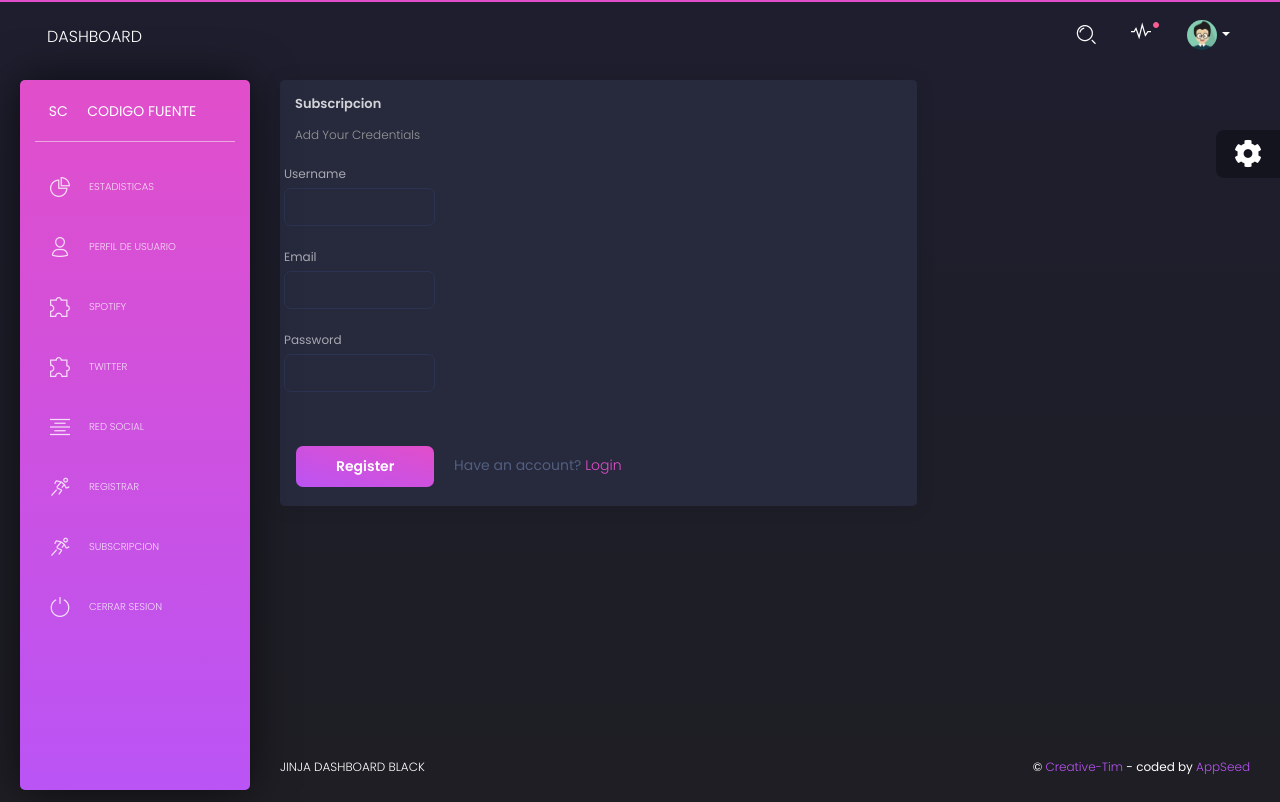
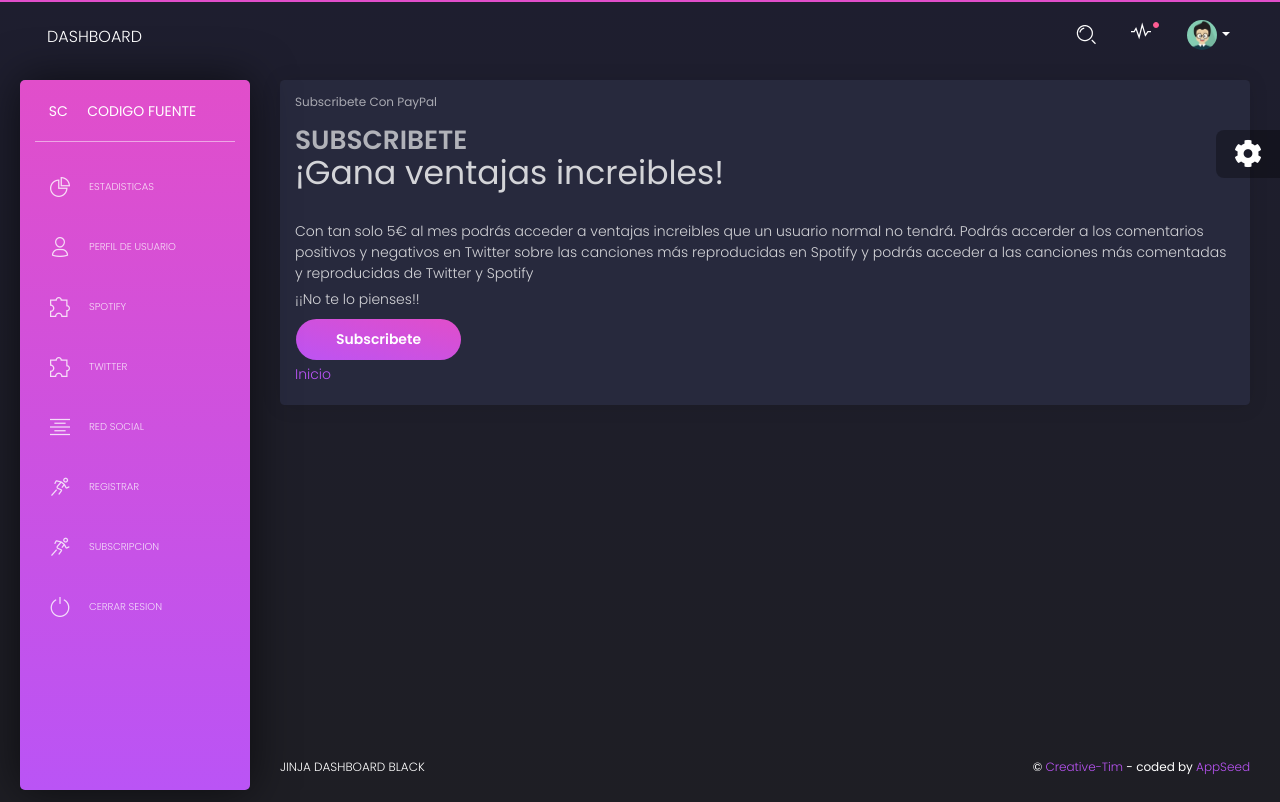
Before and after one commit to nicosimarro/ISINAJ-TECHNOLOGIES, a Flask app: page /subscripcion.html in a window 1280 px wide. Run offline with Flask 2, Linux system fonts and the light colour scheme; some libraries are stand-ins or nearby versions.

Commit message:
Botón Paypal Añadido

```diff
--- a/app/templates/includes/navigation.html
+++ b/app/templates/includes/navigation.html
@@ -52,7 +52,7 @@
                   </p>
                 </a>
                 <ul class="dropdown-menu dropdown-navbar">
-                  <li class="nav-link"><a href="/page-user.html" class="nav-item dropdown-item">Profile</a></li>
+                  <li class="nav-link"><a href="/perfilusuario.html" class="nav-item dropdown-item">Profile</a></li>
                   <li class="dropdown-divider"></li>
                   <li class="nav-link"><a href="/login.html" class="nav-item dropdown-item">Log out</a></li>
                 </ul>
--- a/app/templates/subscripcion.html
+++ b/app/templates/subscripcion.html
@@ -1,68 +1,31 @@
 {% extends "layouts/base.html" %}
 
-{% block title %} Subscripcion {% endblock %}
+{% block title %} Subscribete {% endblock %}
 
 <!-- Specific Page CSS goes HERE  -->
 {% block stylesheets %}{% endblock stylesheets %}
 
 {% block content %}
 
-        <div class="row">
-          <div class="col-md-8">
-            <div class="card">
-
-              <form role="form" method="post" action="">
-
-                <div class="card-header">
-                  <h5 class="title">Subscripcion</h5>
-
-                  <h6 class="card-category">
-                      Add your credentials
-                  </h6>
-                </div>
-
+    <div class="row">
+        <div class="col-md-12">
+            <div class="card card-profile">
                 <div class="card-body">
-
-                    <div class="row">
-                      <div class="col-md-3 px-md-1">
-                        <div class="form-group">
-                          <label>Username</label>
-                          <input class="form-control" id="username_create" name="username" required="" type="text" value="">
-                        </div>
-                      </div>
-                    </div>
-
-                    <div class="row">
-                      <div class="col-md-3 px-md-1">
-                        <div class="form-group">
-                          <label>Email</label>
-                          <input class="form-control" id="email_create" name="email" required="" type="email" value="">
-                        </div>
-                      </div>
-                    </div>
-
-                    <div class="row">
-                      <div class="col-md-3 px-md-1">
-                        <div class="form-group">
-                          <label>Password</label>
-                          <input class="form-control" id="pwd_create" name="password" required="" type="password" value="">
-                        </div>
-                      </div>
-                    </div>
+                    <h6 class="card-category text-gray">Subscribete con PayPal</h6>
+                    <h4 class="card-title">
+                        <h1><small> Subscribete </small><br /> ¡Gana ventajas increibles!</h1>
+                        <p> Con tan solo 5€ al mes podrás acceder a ventajas increibles que un usuario normal no tendrá. Podrás accerder a
+                            los comentarios positivos y negativos en Twitter sobre las canciones más  reproducidas en Spotify y
+                            podrás acceder a las canciones más comentadas y reproducidas de Twitter y Spotify</p>
+                        <p> ¡¡No te lo pienses!! </p>
+                        <a href="https://www.paypal.com/cgi-bin/webscr?cmd=_xclick-subscriptions&business=8JVPQM8NK5LXJ&lc=ES&item_name=boton%20sub&no_note=1&no_shipping=1&src=1&a3=5%2e00&p3=1&t3=M&currency_code=EUR&bn=PP%2dSubscriptionsBF%3abtn_subscribeCC_LG%2egif%3aNonHosted" class="btn btn-primary btn-round">Subscribete</a>
+                    </h4>
+                    <p><a href="\" class"btn btn-primary btn-round" > Inicio </a></p>
 
                 </div>
-                <div class="card-footer">
-                  <button type="submit" name="register" class="btn btn-fill btn-primary">Register</button>
-                  &nbsp; &nbsp;
-                  Have an account? <a href="/login.html" class="text-primary">Login</a>
-                </div>
-
-              </form>
-
             </div>
-          </div>
-      </div>
-
+        </div>
+    </div>
 
 {% endblock content %}
 
```
Also changed, not shown: app/usuarios.db.
